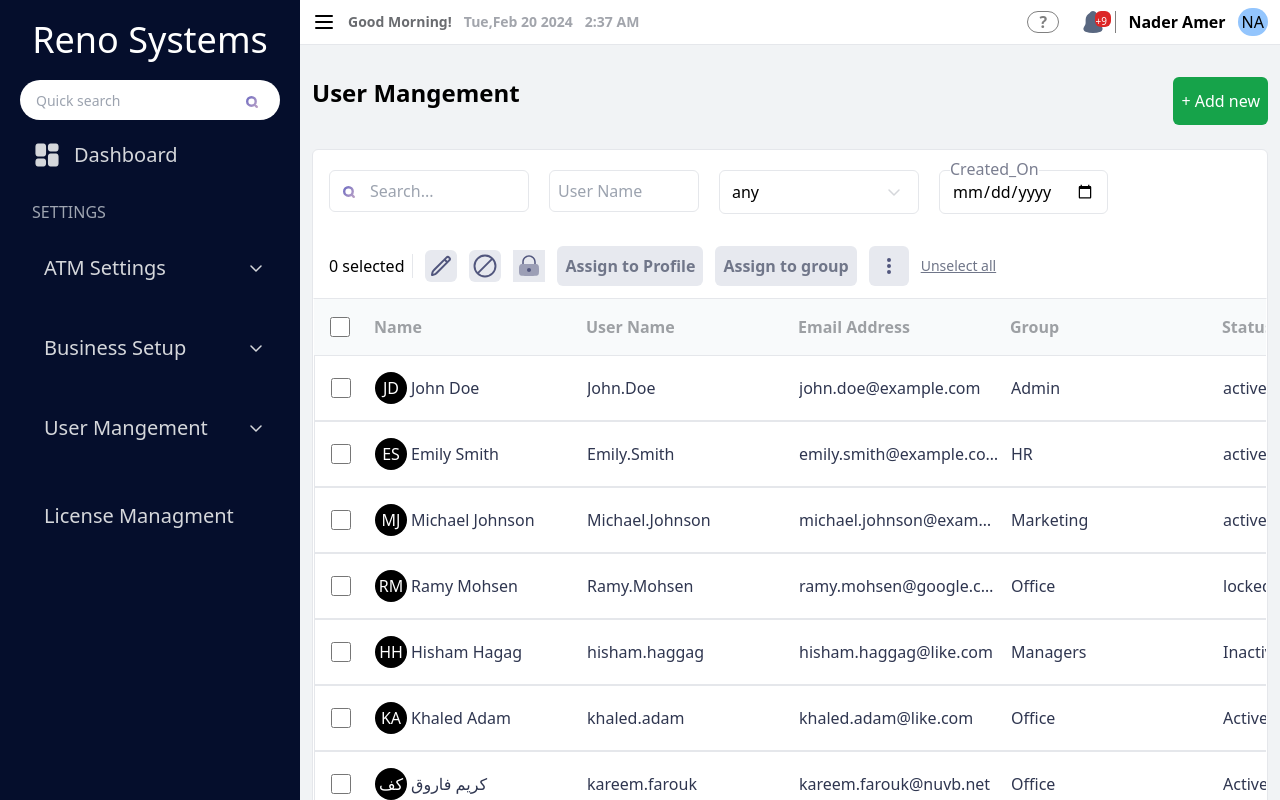
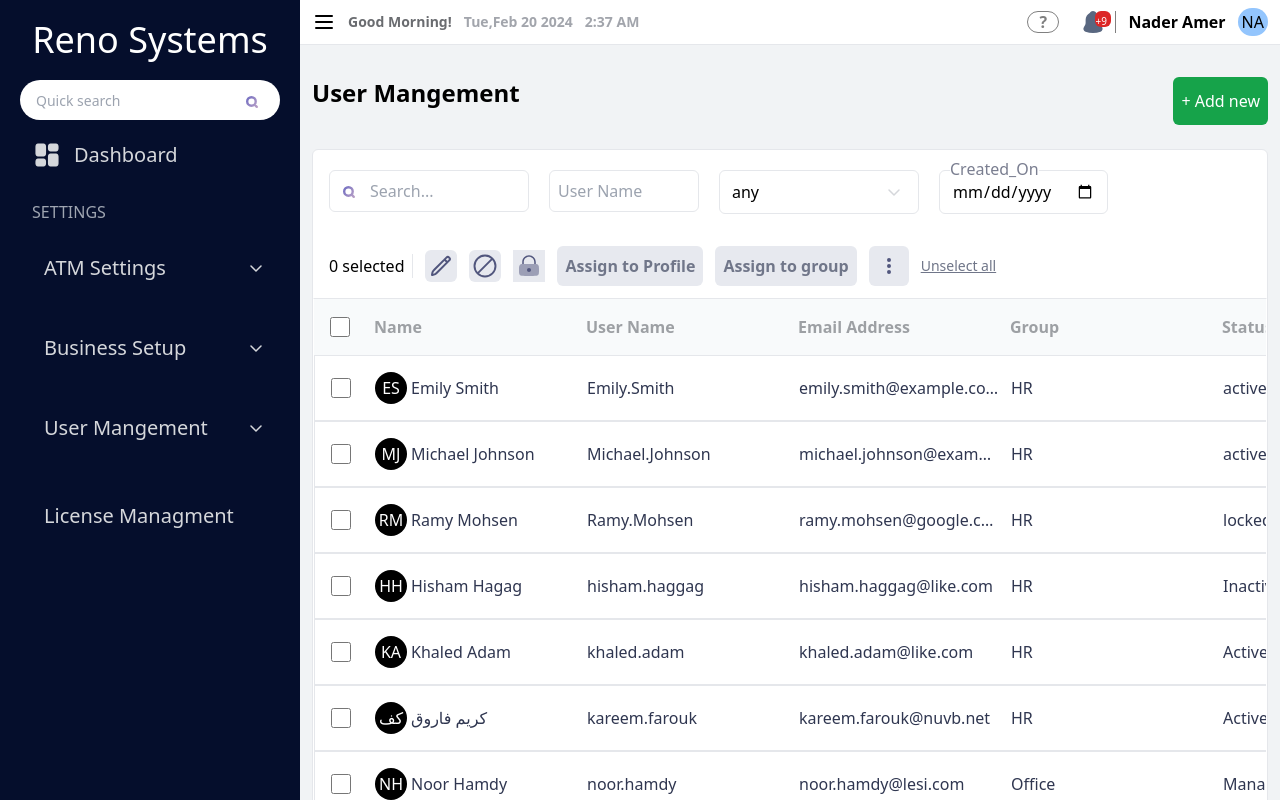
Before and after one commit to Thebrownboy/RenoSystemsDashboard, a React (Vite) app in the folder renosystemsdashboard/: page /home in a window 1280 px wide. Shown: the top 800 px of the page. Built offline with nearby package versions, Linux system fonts and the light colour scheme; data requests are answered from the project's data file.

Commit message:
finish testing the assign to group feature

```diff
--- a/renosystemsdashboard/db.json
+++ b/renosystemsdashboard/db.json
@@ -1,15 +1,5 @@
 {
   "employees": [
-    {
-      "id": "1",
-      "firstName": "John",
-      "lastName": "Doe",
-      "userName": "John.Doe",
-      "createdOn": "Jan 15, 2023",
-      "email": "john.doe@example.com",
-      "group": "Admin",
-      "status": "active"
-    },
     {
       "id": "2",
       "firstName": "Emily",
@@ -27,7 +17,7 @@
       "userName": "Michael.Johnson",
       "createdOn": "Mar 5, 2023",
       "email": "michael.johnson@example.com",
-      "group": "Marketing",
+      "group": "HR",
       "status": "active"
     },
     {
@@ -37,7 +27,7 @@
       "userName": "Ramy.Mohsen",
       "createdOn": "Dec 10,2022",
       "email": "ramy.mohsen@google.com",
-      "group": "Office",
+      "group": "HR",
       "status": "locked"
     },
     {
@@ -47,7 +37,7 @@
       "userName": "hisham.haggag",
       "createdOn": "Oct 22,2018",
       "email": "hisham.haggag@like.com",
-      "group": "Managers",
+      "group": "HR",
       "status": "Inactive"
     },
     {
@@ -57,7 +47,7 @@
       "userName": "khaled.adam",
       "createdOn": "Oct 22,2018",
       "email": "khaled.adam@like.com",
-      "group": "Office",
+      "group": "HR",
       "status": "Active"
     },
     {
@@ -67,7 +57,7 @@
       "userName": "kareem.farouk",
       "createdOn": "Jun 17, 2020",
       "email": "kareem.farouk@nuvb.net",
-      "group": "Office",
+      "group": "HR",
       "status": "Active"
     },
     {
--- /dev/null
+++ b/renosystemsdashboard/src/components/AssignGroup/AssignGroup.jsx
@@ -0,0 +1,34 @@
+import React from "react";
+import { useSelector } from "react-redux";
+
+function AssignGroup() {
+  const selected = useSelector((state) => state.rows.selected);
+  const clickHandle = async () => {
+    for (let i = 0; i < selected.length; i++) {
+      try {
+        const res = await fetch(
+          `http://localhost:3000/employees/${selected[i]}`,
+          {
+            method: "PATCH",
+            body: JSON.stringify({
+              group: "HR",
+            }),
+          }
+        ).then((res) => res.json());
+      } catch (err) {
+        return;
+      }
+    }
+    window.location.reload();
+  };
+  return (
+    <div
+      onClick={clickHandle}
+      className="assign-group p-2 bg-[#E7E9Ef] rounded-md text-[#707689] font-semibold cursor-pointer"
+    >
+      Assign to group
+    </div>
+  );
+}
+
+export default AssignGroup;
--- a/renosystemsdashboard/src/components/EditingBar/EditingBar.jsx
+++ b/renosystemsdashboard/src/components/EditingBar/EditingBar.jsx
@@ -5,6 +5,7 @@ import lockIcon from "../../assets/lock-keyhole-svgrepo-com.svg";
 import blockIcon from "../../assets/block-prohibited-svgrepo-com.svg";
 import { useSelector } from "react-redux";
 import { legacy_createStore } from "@reduxjs/toolkit";
+import AssignGroup from "../AssignGroup/AssignGroup";
 function EditingBar() {
   const length = useSelector((state) => state.rows.length);
   return (
@@ -25,9 +26,7 @@ function EditingBar() {
         <div className="assign-profile p-2 bg-[#E7E9Ef] rounded-md text-[#707689] font-semibold cursor-pointer">
           Assign to Profile
         </div>
-        <div className="assign-group p-2 bg-[#E7E9Ef] rounded-md text-[#707689] font-semibold cursor-pointer">
-          Assign to group
-        </div>
+        <AssignGroup />
         <div className="three-dots bg-[#E7E9Ef] p-2 rounded-md cursor-pointer">
           <img src={dotsIcon} width={24} height={24} alt="" />
         </div>
```
